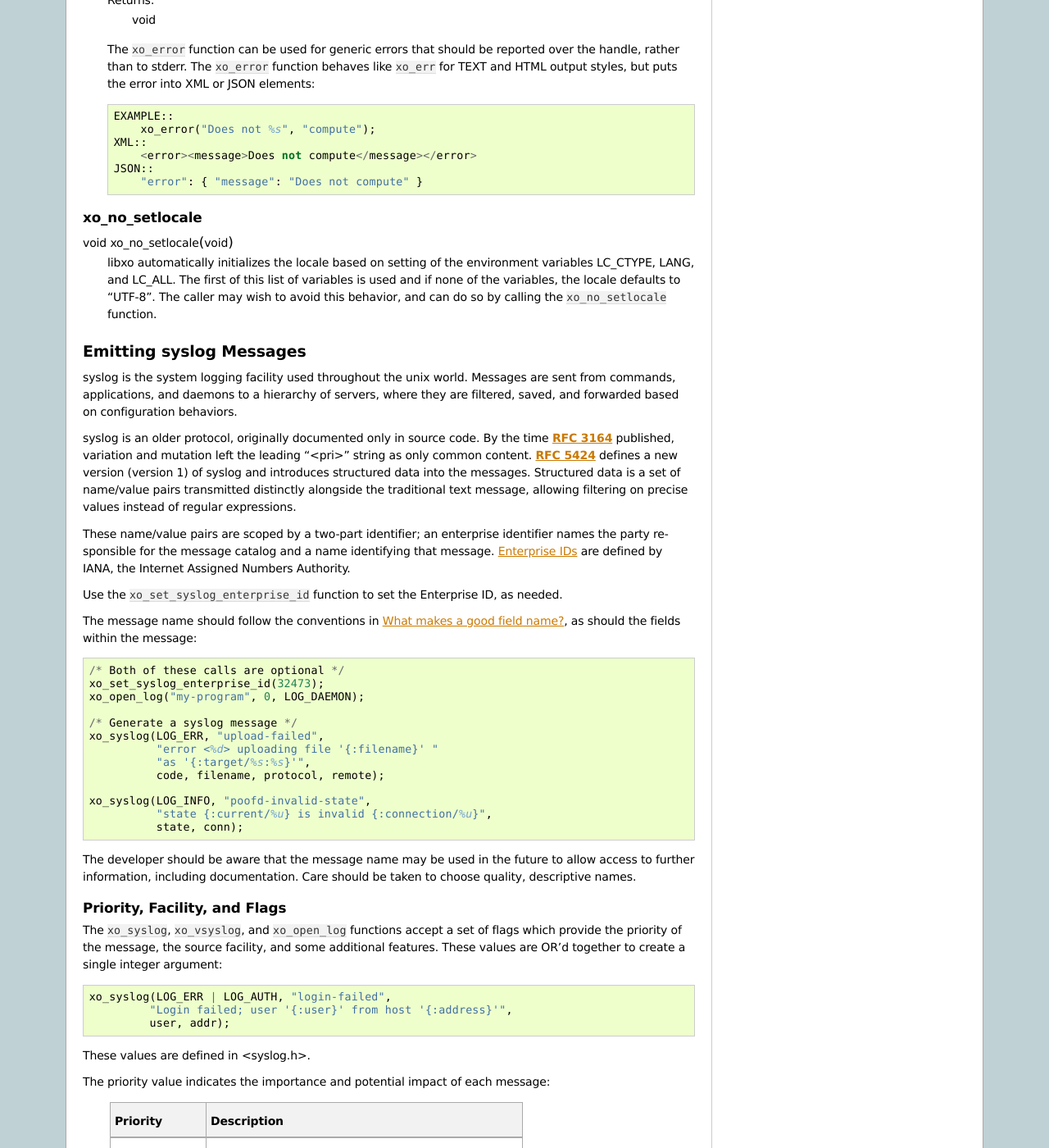
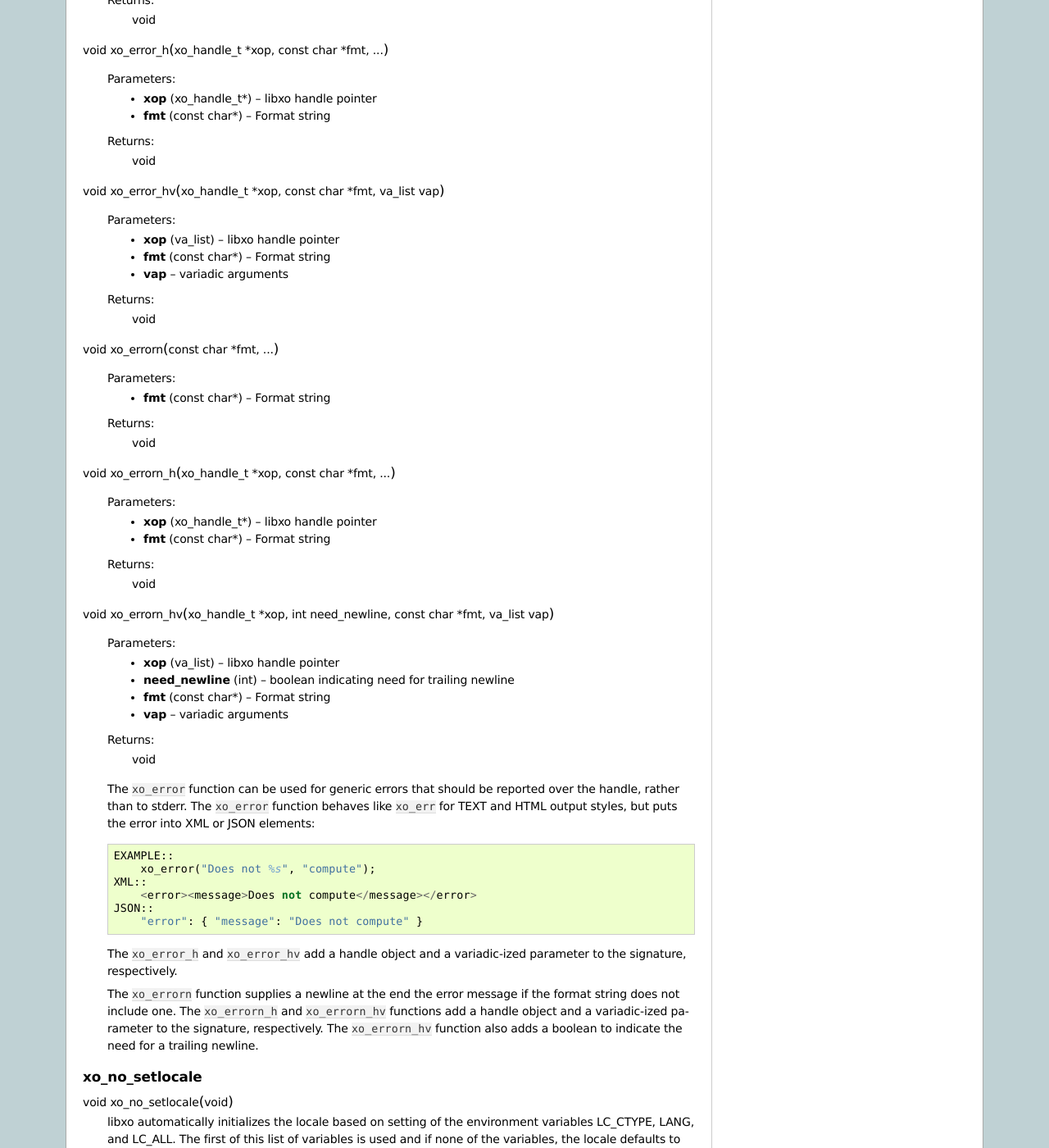
Before and after one commit to Juniper/libxo, a Sphinx documentation site: the page built from doc/api.rst, in a window 1280 px wide and 1400 px high, scrolled down 20009 px. Shown: the whole window at 82% size. Built offline with Sphinx 7.4.7, drawn with Linux system fonts in a browser that asks for light colours.

Commit message:
add docs for xo_errorn*

```diff
--- a/doc/api.rst
+++ b/doc/api.rst
@@ -1204,6 +1204,11 @@ message associated with either *errno* or the *code* parameter::
             xo_err(1, "cannot open file '%s'", filename);
 
 .. index:: xo_error
+.. index:: xo_error_h
+.. index:: xo_error_hv
+.. index:: xo_errorn
+.. index:: xo_errorn_h
+.. index:: xo_errorn_hv
 
 xo_error
 ~~~~~~~~
@@ -1212,6 +1217,50 @@ xo_error
 
   :param fmt: Format string
   :type fmt: const char *
+  :returns: void
+
+.. c:function:: void xo_error_h (xo_handle_t *xop, const char *fmt, ...)
+
+  :param xop: libxo handle pointer
+  :type xop: xo_handle_t *
+  :param fmt: Format string
+  :type fmt: const char *
+  :returns: void
+
+.. c:function:: void xo_error_hv (xo_handle_t *xop, const char *fmt, va_list vap)
+
+  :param xop: libxo handle pointer
+  :type xop: xo_handle_t *
+  :param fmt: Format string
+  :type fmt: const char *
+  :param vap: variadic arguments
+  :type xop: va_list
+  :returns: void
+
+.. c:function:: void xo_errorn (const char *fmt, ...)
+
+  :param fmt: Format string
+  :type fmt: const char *
+  :returns: void
+
+.. c:function:: void xo_errorn_h (xo_handle_t *xop, const char *fmt, ...)
+
+  :param xop: libxo handle pointer
+  :type xop: xo_handle_t *
+  :param fmt: Format string
+  :type fmt: const char *
+  :returns: void
+
+.. c:function:: void xo_errorn_hv (xo_handle_t *xop, int need_newline, const char *fmt, va_list vap)
+
+  :param xop: libxo handle pointer
+  :type xop: xo_handle_t *
+  :param need_newline: boolean indicating need for trailing newline
+  :type need_newline: int
+  :param fmt: Format string
+  :type fmt: const char *
+  :param vap: variadic arguments
+  :type xop: va_list
   :returns: void
 
   The `xo_error` function can be used for generic errors that should
@@ -1225,6 +1274,16 @@ xo_error
         <error><message>Does not compute</message></error>
     JSON::
         "error": { "message": "Does not compute" }
+
+  The `xo_error_h` and `xo_error_hv` add a handle object and a
+  variadic-ized parameter to the signature, respectively.
+
+  The `xo_errorn` function supplies a newline at the end the error
+  message if the format string does not include one.  The
+  `xo_errorn_h` and `xo_errorn_hv` functions add a handle object and
+  a variadic-ized parameter to the signature, respectively.  The
+  `xo_errorn_hv` function also adds a boolean to indicate the need for
+  a trailing newline.
 
 .. index:: xo_no_setlocale
 .. index:: Locale
```
